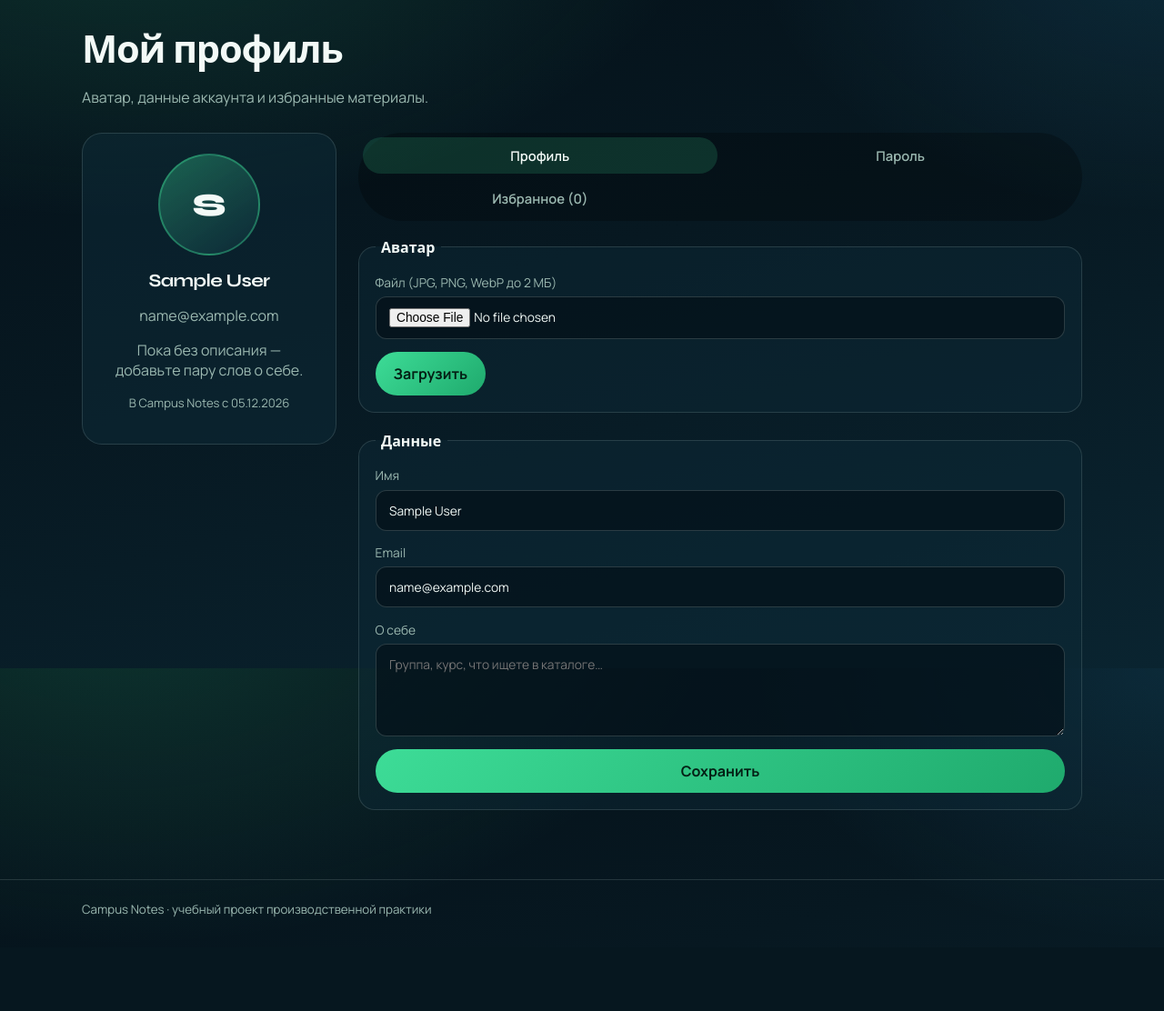
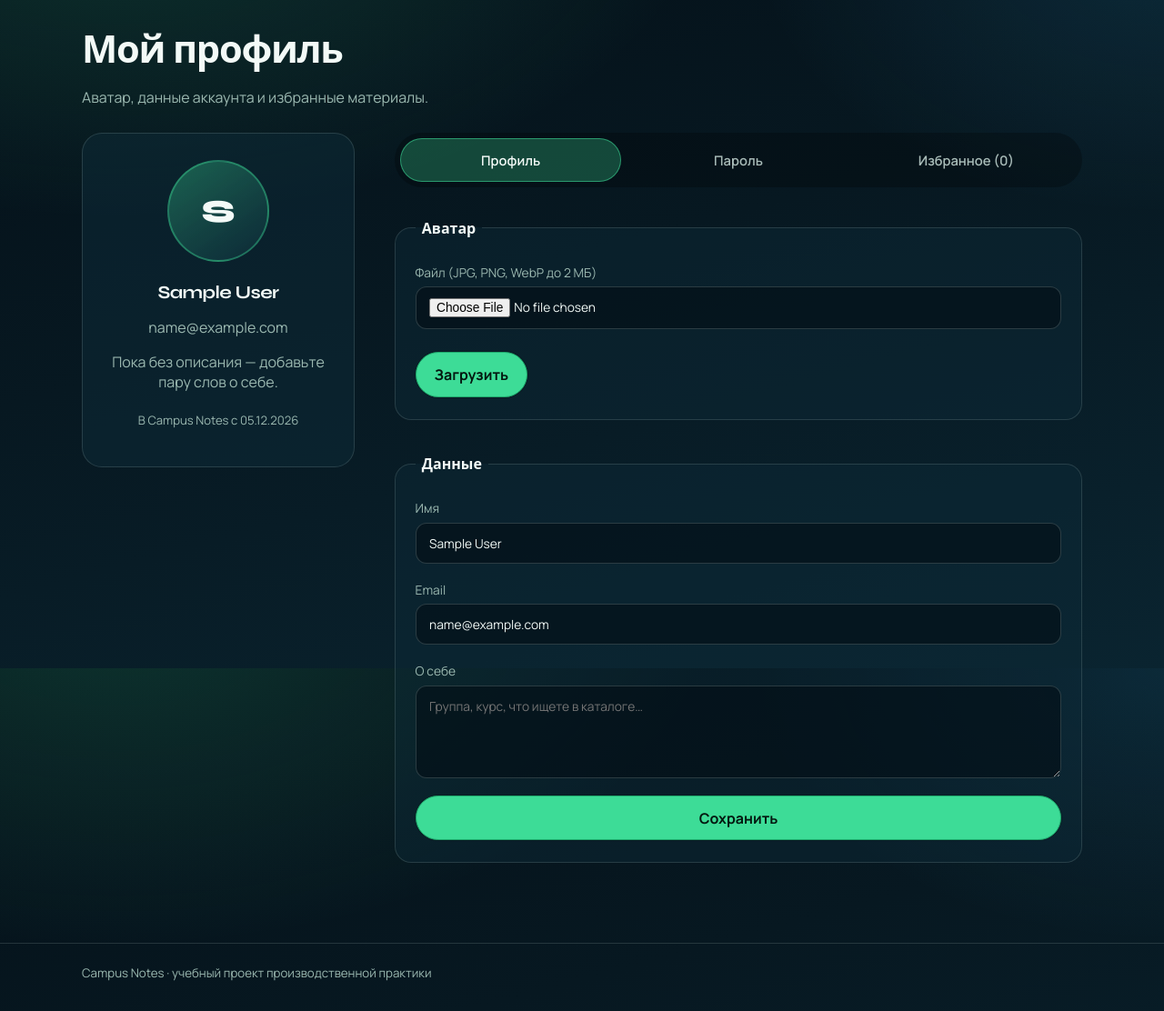
Before and after one commit to Ramzik257/college-materials, a PHP site: page /profile.php in a window 1280 px wide. Shown: the part 65-1177 px from the top of the page at 91% size. Before the commit the page ends 1074 px from the top, so only its background shows below. Run offline with PHP 8.4, Linux system fonts and the light colour scheme; the visitor is signed in with stand-in values (Sample User, id 1); data that the repository does not hold is empty.

Commit message:
Улучшает контраст кнопок и отступы на странице профиля.
Co-authored-by: Cursor <cursoragent@cursor.com>

```diff
--- a/assets/css/style.css
+++ b/assets/css/style.css
@@ -498,21 +498,22 @@ th {
 
 .btn-secondary,
 button.btn-secondary {
-  background: transparent;
-  color: var(--fog);
-  border: 1px solid rgba(215, 236, 230, 0.28);
+  background: rgba(243, 250, 247, 0.08);
+  color: var(--paper);
+  border: 1px solid rgba(243, 250, 247, 0.45);
 }
 
 .btn-secondary:hover,
 button.btn-secondary:hover {
   filter: none;
-  border-color: rgba(61, 220, 151, 0.55);
-  color: var(--mint);
+  background: rgba(61, 220, 151, 0.16);
+  border-color: var(--mint);
+  color: #b8ffe0;
 }
 
 .flash-ok {
-  margin: 0 0 1rem;
-  padding: 0.75rem 1rem;
+  margin: 0 0 1.5rem;
+  padding: 0.9rem 1.15rem;
   border-radius: 12px;
   border: 1px solid rgba(61, 220, 151, 0.35);
   background: rgba(61, 220, 151, 0.12);
@@ -526,18 +527,20 @@ button.btn-secondary:hover {
 
 .profile-layout {
   display: grid;
-  gap: 1.5rem;
+  gap: 2.25rem;
+  margin-top: 0.5rem;
 }
 
 @media (min-width: 860px) {
   .profile-layout {
-    grid-template-columns: 280px 1fr;
+    grid-template-columns: 300px 1fr;
+    gap: 2.75rem;
     align-items: start;
   }
 }
 
 .profile-card {
-  padding: 1.4rem;
+  padding: 1.85rem 1.6rem;
   border-radius: calc(var(--radius) + 4px);
   border: 1px solid var(--line);
   background: rgba(14, 42, 56, 0.55);
@@ -547,7 +550,7 @@ button.btn-secondary:hover {
 .avatar-wrap {
   width: 7rem;
   height: 7rem;
-  margin: 0 auto 1rem;
+  margin: 0 auto 1.35rem;
 }
 
 .avatar-img,
@@ -570,45 +573,113 @@ button.btn-secondary:hover {
 }
 
 .profile-name {
-  margin-bottom: 0.35rem;
+  margin-bottom: 0.55rem;
 }
 
 .profile-bio {
-  margin-top: 0.9rem;
+  margin-top: 1.15rem;
   color: var(--fog);
-  line-height: 1.5;
+  line-height: 1.55;
 }
 
 .profile-meta {
-  margin-top: 1rem;
+  margin-top: 1.35rem;
   font-size: 0.82rem;
 }
 
+.profile-main {
+  display: grid;
+  gap: 0.35rem;
+}
+
 .profile-tabs {
-  margin-bottom: 1.1rem;
+  display: grid;
+  grid-template-columns: repeat(3, minmax(0, 1fr));
+  gap: 0.5rem;
+  margin-bottom: 1.75rem;
+  padding: 0.4rem;
+}
+
+.profile-tabs .auth-tab {
+  padding: 0.8rem 0.55rem;
+  border: 1px solid transparent;
+  color: rgba(215, 236, 230, 0.78);
+}
+
+.profile-tabs .auth-tab.is-active {
+  background: rgba(61, 220, 151, 0.28);
+  border-color: rgba(61, 220, 151, 0.55);
+  color: #f3faf7;
 }
 
 .profile-form {
   display: grid;
-  gap: 1rem;
-  margin-bottom: 1.25rem;
+  gap: 1.35rem;
+  margin-bottom: 2rem;
+}
+
+.profile-form button,
+.profile-form .btn-primary {
+  background: #3ddc97;
+  color: #041810;
+  border: 1px solid #1faa6d;
+  box-shadow: 0 0 0 1px rgba(4, 24, 16, 0.25);
+  font-weight: 800;
+}
+
+.profile-form button:hover,
+.profile-form .btn-primary:hover {
+  background: #5aefad;
+  color: #041810;
+  filter: none;
+}
+
+.profile-form button.btn-secondary,
+.profile-form .btn-secondary {
+  background: rgba(243, 250, 247, 0.1);
+  color: #f3faf7;
+  border: 1px solid rgba(243, 250, 247, 0.55);
+  box-shadow: none;
+  font-weight: 700;
+}
+
+.profile-form button.btn-secondary:hover,
+.profile-form .btn-secondary:hover {
+  background: rgba(243, 250, 247, 0.18);
+  border-color: #f3faf7;
+  color: #ffffff;
 }
 
 .profile-fieldset {
   margin: 0;
-  padding: 1.1rem;
+  padding: 1.5rem 1.35rem;
   border: 1px solid var(--line);
   border-radius: var(--radius);
   background: rgba(14, 42, 56, 0.45);
   display: grid;
-  gap: 0.9rem;
+  gap: 1.2rem;
 }
 
 .profile-fieldset legend {
-  padding: 0 0.4rem;
+  padding: 0 0.45rem;
+  margin-bottom: 0.25rem;
   color: var(--paper);
   font-family: var(--font-display);
   font-weight: 700;
+}
+
+.profile-fieldset .filter-actions {
+  margin-top: 0.35rem;
+  gap: 0.85rem;
+}
+
+.profile-main .material-list {
+  display: grid;
+  gap: 1.25rem;
+}
+
+.profile-main .material-card {
+  padding: 1.35rem;
 }
 
 @keyframes rise {
```
